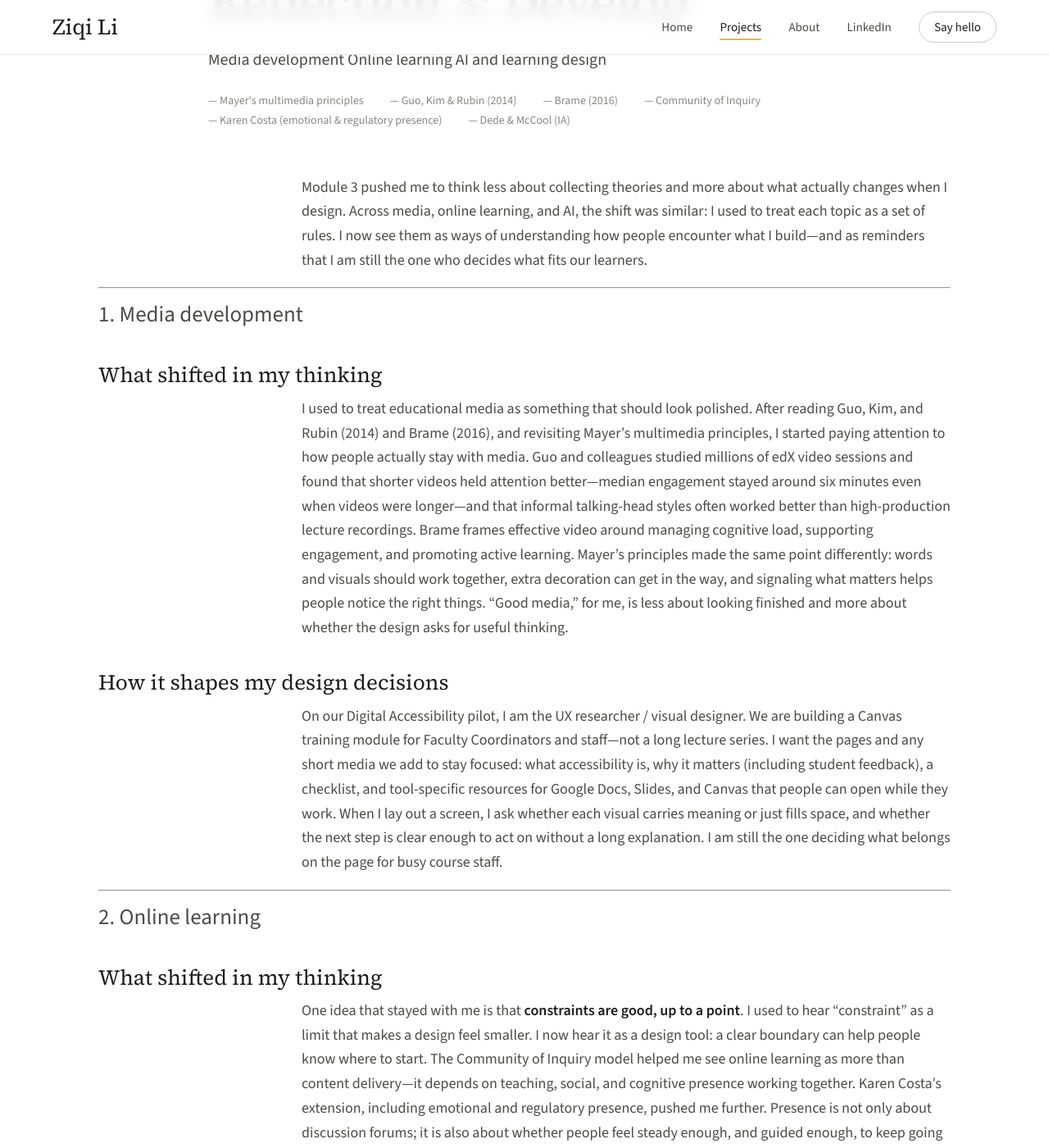
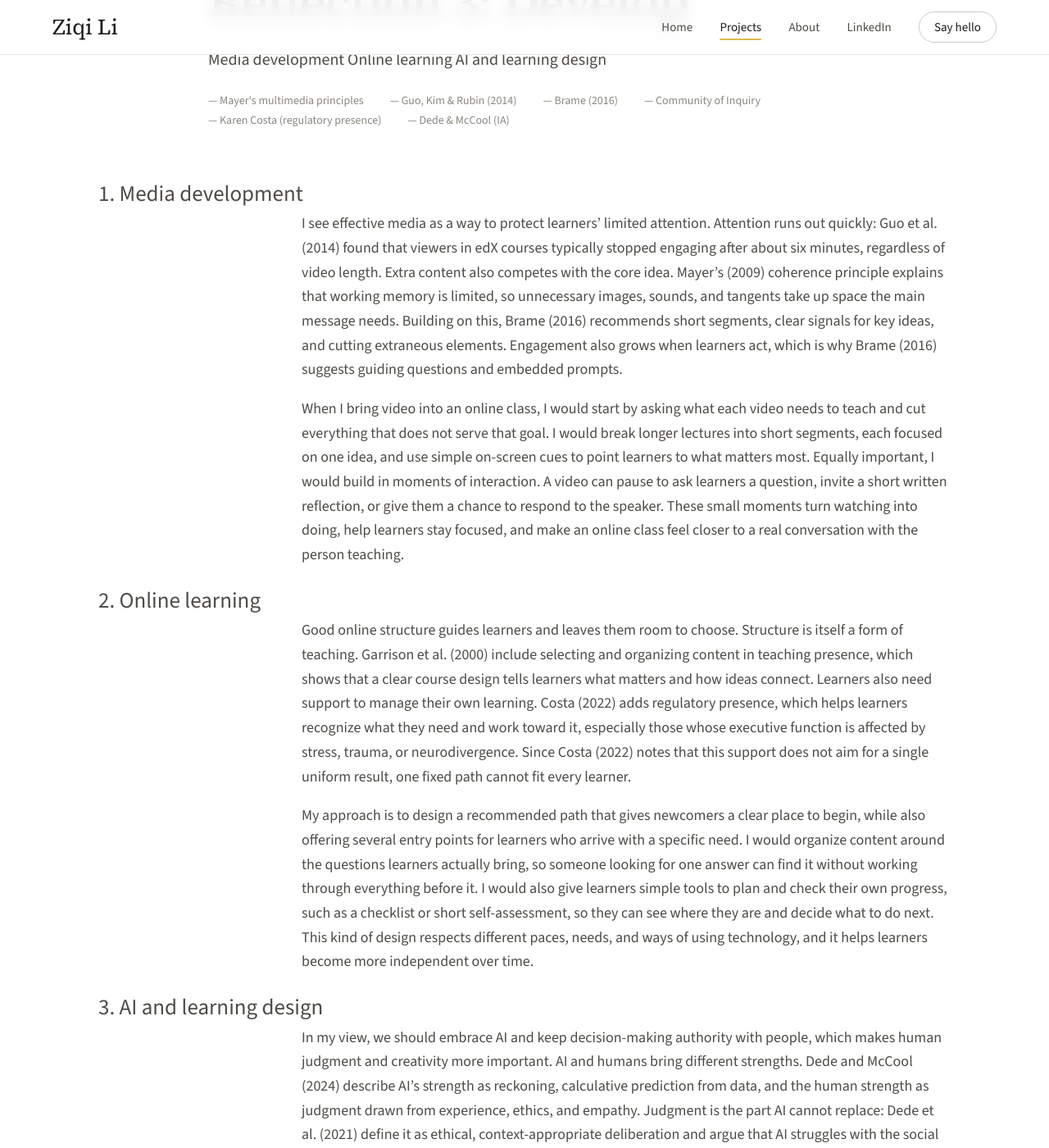
Before and after one commit to lizilizi0422-cmd/lizilizi0422-cmd.github.io, a Jekyll site: the page built from _reflections/module-3-develop.md, in a window 1280 px wide and 1400 px high, scrolled down 277 px. Shown: the whole window at 82% size. Built offline with Jekyll 4.4.1, drawn with Linux system fonts in a browser that asks for light colours; nearby versions of some CDN libraries; some web fonts are replaced; some of the changed text lies outside the part shown.

Commit message:
T127: replace Reflection 3 Develop with revised version

```diff
--- a/_reflections/module-3-develop.md
+++ b/_reflections/module-3-develop.md
@@ -13,56 +13,41 @@ theories:
   - Guo, Kim & Rubin (2014)
   - Brame (2016)
   - Community of Inquiry
-  - Karen Costa (emotional & regulatory presence)
+  - Karen Costa (regulatory presence)
   - Dede & McCool (IA)
 published: true
 related_project: /projects/lab-practicum/digital-accessibility/
 ---
-Module 3 pushed me to think less about collecting theories and more about what actually changes when I design. Across media, online learning, and AI, the shift was similar: I used to treat each topic as a set of rules. I now see them as ways of understanding how people encounter what I build—and as reminders that I am still the one who decides what fits our learners.
-
----
-
 ## 1. Media development
 
-### What shifted in my thinking
+I see effective media as a way to protect learners' limited attention. Attention runs out quickly: Guo et al. (2014) found that viewers in edX courses typically stopped engaging after about six minutes, regardless of video length. Extra content also competes with the core idea. Mayer's (2009) coherence principle explains that working memory is limited, so unnecessary images, sounds, and tangents take up space the main message needs. Building on this, Brame (2016) recommends short segments, clear signals for key ideas, and cutting extraneous elements. Engagement also grows when learners act, which is why Brame (2016) suggests guiding questions and embedded prompts.
 
-I used to treat educational media as something that should look polished. After reading Guo, Kim, and Rubin (2014) and Brame (2016), and revisiting Mayer’s multimedia principles, I started paying attention to how people actually stay with media. Guo and colleagues studied millions of edX video sessions and found that shorter videos held attention better—median engagement stayed around six minutes even when videos were longer—and that informal talking-head styles often worked better than high-production lecture recordings. Brame frames effective video around managing cognitive load, supporting engagement, and promoting active learning. Mayer’s principles made the same point differently: words and visuals should work together, extra decoration can get in the way, and signaling what matters helps people notice the right things. “Good media,” for me, is less about looking finished and more about whether the design asks for useful thinking.
-
-### How it shapes my design decisions
-
-On our Digital Accessibility pilot, I am the UX researcher / visual designer. We are building a Canvas training module for Faculty Coordinators and staff—not a long lecture series. I want the pages and any short media we add to stay focused: what accessibility is, why it matters (including student feedback), a checklist, and tool-specific resources for Google Docs, Slides, and Canvas that people can open while they work. When I lay out a screen, I ask whether each visual carries meaning or just fills space, and whether the next step is clear enough to act on without a long explanation. I am still the one deciding what belongs on the page for busy course staff.
-
----
+When I bring video into an online class, I would start by asking what each video needs to teach and cut everything that does not serve that goal. I would break longer lectures into short segments, each focused on one idea, and use simple on-screen cues to point learners to what matters most. Equally important, I would build in moments of interaction. A video can pause to ask learners a question, invite a short written reflection, or give them a chance to respond to the speaker. These small moments turn watching into doing, help learners stay focused, and make an online class feel closer to a real conversation with the person teaching.
 
 ## 2. Online learning
 
-### What shifted in my thinking
+Good online structure guides learners and leaves them room to choose. Structure is itself a form of teaching. Garrison et al. (2000) include selecting and organizing content in teaching presence, which shows that a clear course design tells learners what matters and how ideas connect. Learners also need support to manage their own learning. Costa (2022) adds regulatory presence, which helps learners recognize what they need and work toward it, especially those whose executive function is affected by stress, trauma, or neurodivergence. Since Costa (2022) notes that this support does not aim for a single uniform result, one fixed path cannot fit every learner.
 
-One idea that stayed with me is that **constraints are good, up to a point**. I used to hear “constraint” as a limit that makes a design feel smaller. I now hear it as a design tool: a clear boundary can help people know where to start. The Community of Inquiry model helped me see online learning as more than content delivery—it depends on teaching, social, and cognitive presence working together. Karen Costa’s extension, including emotional and regulatory presence, pushed me further. Presence is not only about discussion forums; it is also about whether people feel steady enough, and guided enough, to keep going when the work is unfamiliar. The limit matters too: the wrong constraints can block participation instead of supporting it.
-
-### How it shapes my design decisions
-
-Our learners are FCs and teaching-team staff who often feel unsure where to begin with accessibility. The pilot leans into useful constraints: a clear path (basics → checklist while building → Cidi Labs and UDOIT), scaffolding by accessibility challenge, and resources next to the tools people already use. That is presence in a practical form—structure that reduces “where do I start?” without pretending one checklist solves every course. I keep asking whether a constraint helps someone take a next step, or only makes the module feel narrower. If a step creates confusion rather than clarity, it is my job to revise it before we treat the pilot as finished.
-
----
+My approach is to design a recommended path that gives newcomers a clear place to begin, while also offering several entry points for learners who arrive with a specific need. I would organize content around the questions learners actually bring, so someone looking for one answer can find it without working through everything before it. I would also give learners simple tools to plan and check their own progress, such as a checklist or short self-assessment, so they can see where they are and decide what to do next. This kind of design respects different paces, needs, and ways of using technology, and it helps learners become more independent over time.
 
 ## 3. AI and learning design
 
-### What shifted in my thinking
+In my view, we should embrace AI and keep decision-making authority with people, which makes human judgment and creativity more important. AI and humans bring different strengths. Dede and McCool (2024) describe AI's strength as reckoning, calculative prediction from data, and the human strength as judgment drawn from experience, ethics, and empathy. Judgment is the part AI cannot replace: Dede et al. (2021) define it as ethical, context-appropriate deliberation and argue that AI struggles with the social cues and ambiguity it requires. Human authority only matters when people understand a tool's limits. An accessibility checker can flag a missing alt attribute, but only a person can decide whether the alt text conveys what an image teaches.
 
-Dede and McCool’s framing of intelligence augmentation (IA) changed how I relate to AI tools. The useful distinction is between **reckoning**—calculative prediction, pattern-finding, fast generation from what is already known—and **judgment**—practical wisdom shaped by context, values, and lived experience. AI can support reckoning; humans still hold judgment. That also made cognitive offloading feel less abstract: handing too much thinking to a tool can leave important decisions unexamined. Simulations matter in their account of upskilling because they let people practice judgment before the stakes are real. I no longer ask only whether AI can produce something faster. I ask which part of the work is reckoning, and which part still needs human judgment.
-
-### How it shapes my design decisions
-
-In our accessibility project, tools like UDOIT or Cidi Labs can help surface issues in a Canvas site—closer to reckoning. Deciding what matters for a specific course, how to talk about student impact, and what to prioritize for busy staff still needs judgment from people who know the context. When I use AI in my own design process, I use it to draft options, organize notes, or explore layout ideas. I do not treat its output as the final voice of the module. I remain responsible for whether the training feels usable, respectful, and accurate for HGSE staff. AI can widen what I can try; I stay accountable for what we ship in the pilot and for what we change after feedback before the Gallery Walk.
-
----
+In my own design work, I use AI as a partner for reckoning. It helps me generate options, draft layouts, and spot patterns quickly. The decisions that shape the learning experience stay with me: which option fits the learners, what tone is appropriate, and whether the content truly teaches what it should. I check AI output against what I know about the learners and the goals before anything reaches them. When I design learning experiences that involve AI, I would make this division clear to learners too, showing them what the tool can handle and where their own judgment and creativity are needed. Learners who practice judgment alongside AI are better prepared to use it well.
 
 ## Selected references
 
-- Brame, C. J. (2016). Effective educational videos: Principles and guidelines for maximizing student learning from video content. *CBE—Life Sciences Education, 15*(4), es6.
-- Costa, K. Community of Inquiry teaching checklist (updated to include regulatory and related forms of presence).
-- Dede, C., & McCool, D. (2024). AI won’t take your job if you know about IA. Harvard Graduate School of Education.
-- Garrison, D. R., Anderson, T., & Archer, W. Community of Inquiry framework (teaching, social, and cognitive presence).
-- Guo, P. J., Kim, J., & Rubin, R. (2014). How video production affects student engagement: An empirical study of MOOC videos. *Proceedings of the First ACM Conference on Learning @ Scale*, 41–50.
-- Mayer, R. E. Multimedia learning principles (as discussed in the Develop module media materials).
+Brame, C. J. (2016). Effective educational videos: Principles and guidelines for maximizing student learning from video content. *CBE—Life Sciences Education, 15*(4), Article es6. https://doi.org/10.1187/cbe.16-03-0125
+
+Costa, K. (2022). *Community of inquiry (COI) model: Online teaching checklist* [Revised checklist]. 100 Faculty. http://bit.ly/COIChecklist
+
+Dede, C., Etemadi, A., & Forshaw, T. (2021). *Intelligence augmentation: Upskilling humans to complement AI*. Next Level Lab, Harvard Graduate School of Education. https://pz.harvard.edu/sites/default/files/Intelligence%20Augmentation-%20Upskilling%20Humans%20to%20Complement%20AI.pdf
+
+Dede, C., & McCool, D. (2024, February 27). *AI won't take your job if you know about IA*. Harvard Graduate School of Education. https://www.gse.harvard.edu/ideas/news/24/02/ai-wont-take-your-job-if-you-know-about-ia
+
+Garrison, D. R., Anderson, T., & Archer, W. (2000). Critical inquiry in a text-based environment: Computer conferencing in higher education. *The Internet and Higher Education, 2*(2–3), 87–105. https://doi.org/10.1016/S1096-7516(00)00016-6
+
+Guo, P. J., Kim, J., & Rubin, R. (2014). How video production affects student engagement: An empirical study of MOOC videos. In *Proceedings of the first ACM conference on Learning @ scale conference* (pp. 41–50). Association for Computing Machinery. https://doi.org/10.1145/2556325.2566239
+
+Mayer, R. E. (2009). *Multimedia learning* (2nd ed.). Cambridge University Press. https://doi.org/10.1017/CBO9780511811678
```
